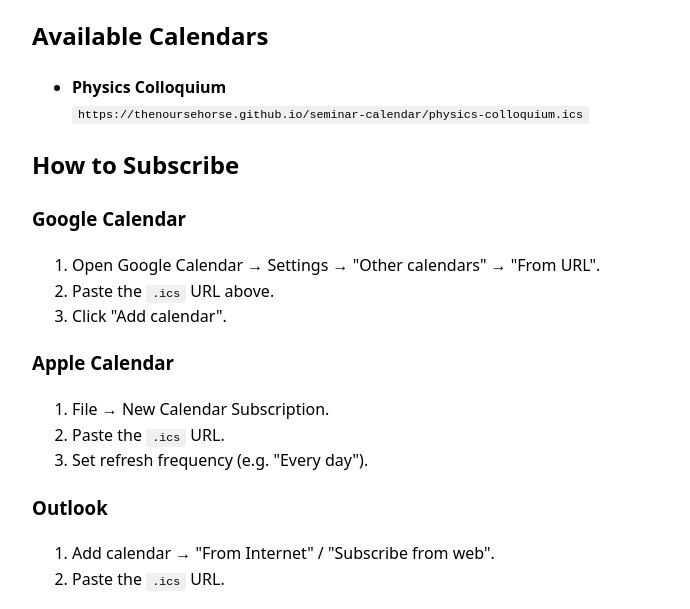
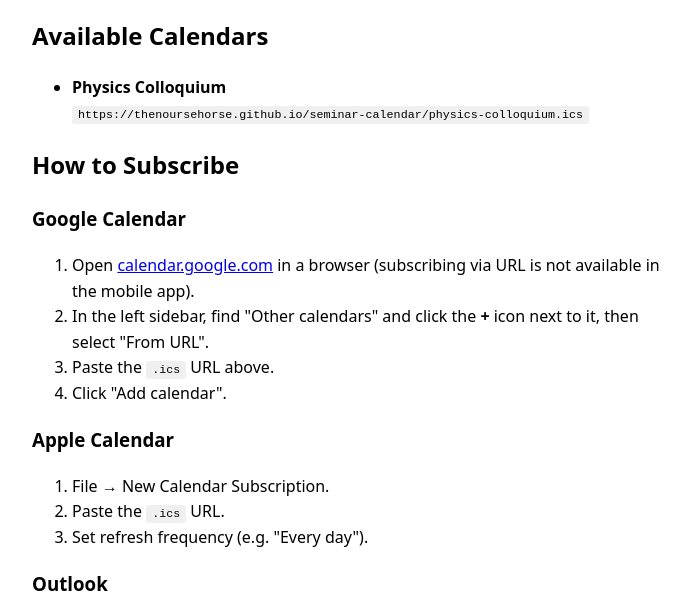
Before and after one commit to thenoursehorse/seminar-calendar, a plain HTML site: page docs/index.html in a window 1280 px wide. Shown: the part 141-750 px from the top of the page, without its empty margins (288-978 px from the left). Drawn offline with Linux system fonts and the light colour scheme.

Commit message:
fix: wrong Google Calendar instructions

```diff
--- a/docs/index.html
+++ b/docs/index.html
@@ -25,7 +25,8 @@
   <h2>How to Subscribe</h2>
   <h3>Google Calendar</h3>
   <ol>
-    <li>Open Google Calendar &rarr; Settings &rarr; "Other calendars" &rarr; "From URL".</li>
+    <li>Open <a href="https://calendar.google.com">calendar.google.com</a> in a browser (subscribing via URL is not available in the mobile app).</li>
+    <li>In the left sidebar, find "Other calendars" and click the <strong>+</strong> icon next to it, then select "From URL".</li>
     <li>Paste the <code>.ics</code> URL above.</li>
     <li>Click "Add calendar".</li>
   </ol>
```
